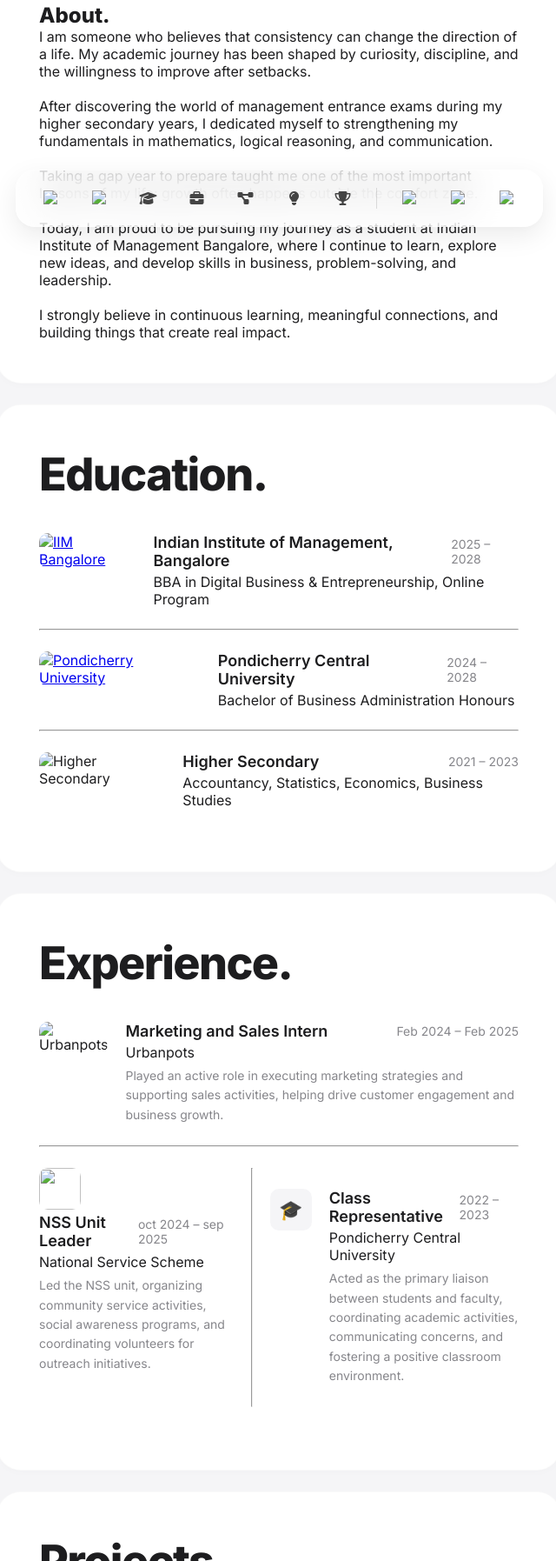
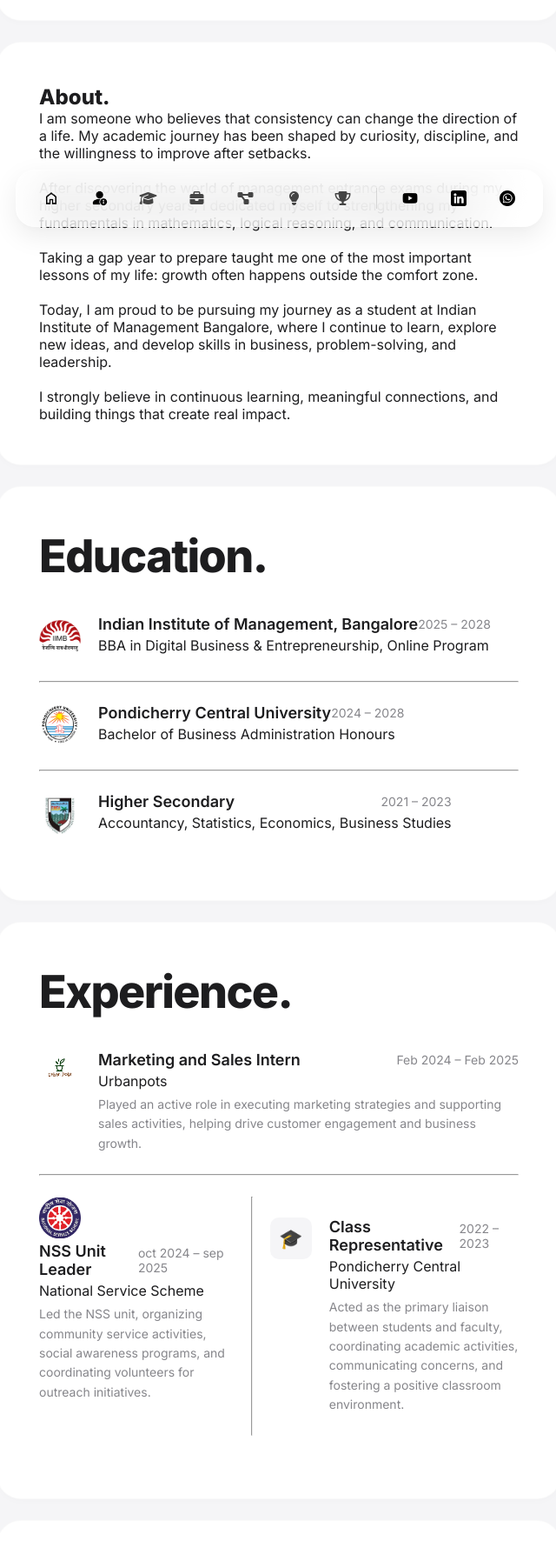
Before and after one commit to muhammedrafikp98-ui/muhammed-Rafi-KP, a plain HTML site: page index.html in a window 1280 px wide. Shown: the part 523-2318 px from the top of the page at 87% size, without its empty margins (319-959 px from the left). Drawn offline with Linux system fonts and the light colour scheme.

Commit message:
Refactor index.html for correct HTML syntax
Fixed HTML structure and updated image paths.

```diff
--- a/index.html
+++ b/index.html
@@ -4,7 +4,7 @@
     <meta charset="UTF-8">
     <meta name="viewport" content="width=device-width, initial-scale=1.0">
     <title>Muhammed Rafi KP</title>
-    <link rel="icon" type="image/png" href="./Images/myimg.jpeg">
+    <link rel="icon" type="image/png" href="./myimg.jpeg">
     <link rel="stylesheet" href="style.css">
     <link rel="stylesheet" href="https://cdnjs.cloudflare.com/ajax/libs/font-awesome/6.4.0/css/all.min.css">
 </head>
@@ -17,11 +17,11 @@
   <nav class="dock">
 
     <a href="#Home" class="dock-icon" data-tooltip="Home">
-      <img src="./Images/Homelogo.png" width="18" height="18" alt="Home">
+      <img src="./Homelogo.png" width="18" height="18" alt="Home">
     </a>
 
     <a href="#about" class="dock-icon" data-tooltip="About">
-      <img src="./Images/information.png" width="18" height="18" alt="About">
+      <img src="./information.png" width="18" height="18" alt="About">
     </a>
 
     <a href="#education" class="dock-icon" data-tooltip="Education">
@@ -47,15 +47,15 @@
     <div class="dock-separator"></div>
 
     <a href="https://youtube.com/@i_rafii?si=NDhI8V7oKWDwAQJo" class="dock-icon" data-tooltip="YouTube" target="_blank">
-      <img src="./Images/youtube.png" width="18" height="18" alt="YouTube">
+      <img src="./youtube.png" width="18" height="18" alt="YouTube">
     </a>
 
     <a href="https://www.linkedin.com/in/muhammed-rafi-kp-30b49b2bb" class="dock-icon" data-tooltip="LinkedIn" target="_blank">
-      <img src="./Images/linkedin.png" width="18" height="18" alt="LinkedIn">
+      <img src="./linkedin.png" width="18" height="18" alt="LinkedIn">
     </a>
 
     <a href="https://wa.me/6238606154" class="dock-icon" data-tooltip="WhatsApp" target="_blank">
-      <img src="./Images/whatsapp.png" width="18" height="18" alt="WhatsApp">
+      <img src="./whatsapp.png" width="18" height="18" alt="WhatsApp">
     </a>
 
 </nav>
@@ -64,7 +64,7 @@
 <!-- HOME -->
 <div class="container">
   <div class="card" id="Home">
-    <img src="./Images/myimg.jpeg" alt="Rafi" class="profile-img">
+    <img src="./myimg.jpeg" alt="Rafi" class="profile-img">
     <h1>Hi, I'm Rafi.</h1>
     <p class="subtitle">മുഹമ്മദ് റാഫി / Muhammed Rafi KP / moo-Hah-med RAH-fee</p><br>
     <p class="description">Management Student with major in digital business & Entrepreneurship</p>
@@ -92,7 +92,7 @@
 
   <div class="edu-item">
     <div class="logo">
-      <a href="https://www.iimb.ac.in/"><img src="./Images/iimblogo.png" alt="IIM Bangalore"></a>
+      <a href="https://www.iimb.ac.in/"><img src="./iimblogo.png" alt="IIM Bangalore"></a>
     </div>
     <div class="details">
       <div class="header-row">
@@ -107,7 +107,7 @@
 
   <div class="edu-item">
     <div class="logo">
-      <a href="https://www.pondiuni.edu.in/"><img src="./Images/PUlogo.png" alt="Pondicherry University"></a>
+      <a href="https://www.pondiuni.edu.in/"><img src="./PUlogo.png" alt="Pondicherry University"></a>
     </div>
     <div class="details">
       <div class="header-row">
@@ -122,7 +122,7 @@
 
   <div class="edu-item">
     <div class="logo">
-      <img src="./Images/emealogo.jpg" alt="Higher Secondary">
+      <img src="./emealogo.jpg" alt="Higher Secondary">
     </div>
     <div class="details">
       <div class="header-row">
@@ -140,7 +140,7 @@
 
   <div class="edu-item">
     <div class="logo">
-      <img src="./Images/urbanpotslogo1.png" alt="Urbanpots" style="width:48px; height:48px; object-fit:contain; border-radius:10px;">
+      <img src="./urbanpotslogo1.png" alt="Urbanpots" style="width:48px; height:48px; object-fit:contain; border-radius:10px;">
     </div>
     <div class="details">
       <div class="header-row">
@@ -156,7 +156,7 @@
 
   <div class="edu-item">
     <div class="logo">
-       <img src="./Images/nsslogo.png"
+       <img src="./nsslogo.png"
 
     </div>
     <div class="details">
@@ -201,7 +201,7 @@
       <h3>Project: The ₹250 Micro-Venture (Google Business Optimization)</h3>
       <p>This project was a micro-venture experiment designed to evaluate the feasibility of monetizing structured digital knowledge under strict financial and time constraints. The venture involved creating and selling a 15-minute pre-recorded workshop on Google Business Profile (GBP) optimization, specifically positioned as an income-generating skill rather than just technical instruction.</p>
       <div class="project-links">
-        <a href="./Projects/PROJECT.pdf" target="_blank">View →</a>
+        <a href="./PROJECT.pdf" target="_blank">View →</a>
       </div>
     </div>
 
@@ -259,7 +259,7 @@
         <p>Secured the 4th Rank at the All-India level in the Common University Entrance Test (CUET) for admission into the Bachelor of Business Administration (BBA Hons.) program. This national-level competitive examination evaluates quantitative aptitude, logical reasoning, business awareness, and verbal proficiency</p>
       </div>
       <div class="projects-links">
-        <a href="./Achievements/puresult.png" target="_blank">View →</a>
+        <a href="./puresult.png" target="_blank">View →</a>
       </div>
     </div>
 
@@ -275,7 +275,7 @@
         <p>The Rajya Puraskar, known as the Governor’s Award, is the highest state-level honor a Scout or Guide can achieve within the Bharat Scouts and Guides movement in India. It is a prestigious milestone awarded to youth (typically aged 13–17) who have demonstrated exceptional proficiency in scouting skills, leadership, and community service. To earn this, a candidate must first master the primary levels (Pratham, Dwitiya, and Tritiya Sopan) and pass a rigorous State-level Testing Camp conducted by qualified examiners.</p>
       </div>
       <div class="projects-links">
-        <a href="./Achievements/scout.pdf" target="_blank">View →</a>
+        <a href="./scout.pdf" target="_blank">View →</a>
         >
       </div>
     </div>
@@ -292,7 +292,7 @@
         <p>The Kerala State Road Cycling Championship is the premier state-level competitive cycling event in Kerala, featuring elite athletes from all 14 districts. The championship includes various high-intensity disciplines such as Road Mass Starts and Individual Time Trials (ITT), testing a cyclist's raw speed, tactical positioning, and long-distance stamina.</p>
       </div>
       <div class="projects-links">
-        <a href="./Achievements/cyclestate.pdf" target="_blank">View →</a>
+        <a href="./cyclestate.pdf" target="_blank">View →</a>
       </div>
     </div>
 
@@ -308,7 +308,7 @@
         <p>The District Weightlifting Championship is a high-stakes competitive event that tests an athlete’s explosive power and technical precision in the two Olympic lifts: the Snatch and the Clean & Jerk. Participants compete within specific bodyweight categories, with the goal of achieving the highest "Total" (the combined weight of their best successful lifts in both disciplines).</p>
       </div>
       <div class="projects-links">
-        <a href="./Achievements/District.pdf" target="_blank">View →</a>
+        <a href="./District.pdf" target="_blank">View →</a>
       </div>
     </div>
 
```
